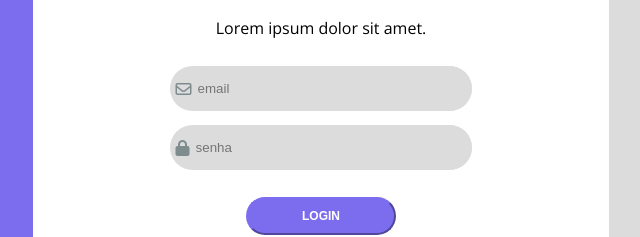
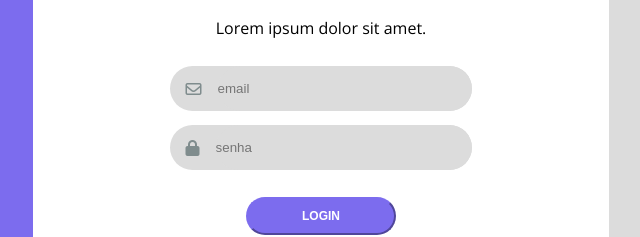
Before and after one commit to ppbastos2/login-page, a plain HTML site: page index.html in a window 1280 px wide. Shown: the part 303-540 px from the top of the page, 511-1151 px from the left. Drawn offline with nearby package versions, Linux system fonts and the light colour scheme.

Commit message:
ajuste dos inputs

```diff
--- a/css/style.css
+++ b/css/style.css
@@ -150,11 +150,13 @@ body {
   width: 100%;
   border: none;
   background-color: #dcdcdc;
+  margin-left: 10px;
+  border-radius: 30px;
 }
 
 input {
-  border-radius: 30px;
   outline: none;
+
 }
 
 .label-input {
@@ -163,12 +165,12 @@ input {
   display: flex;
   align-items: center;
   border-radius: 30px;
-
 }
 
 .icon-modify {
   color: #7f8c8d;
   padding: 0 6px;
+  margin-left: 10px;
 }
 
 .second-content {
```
